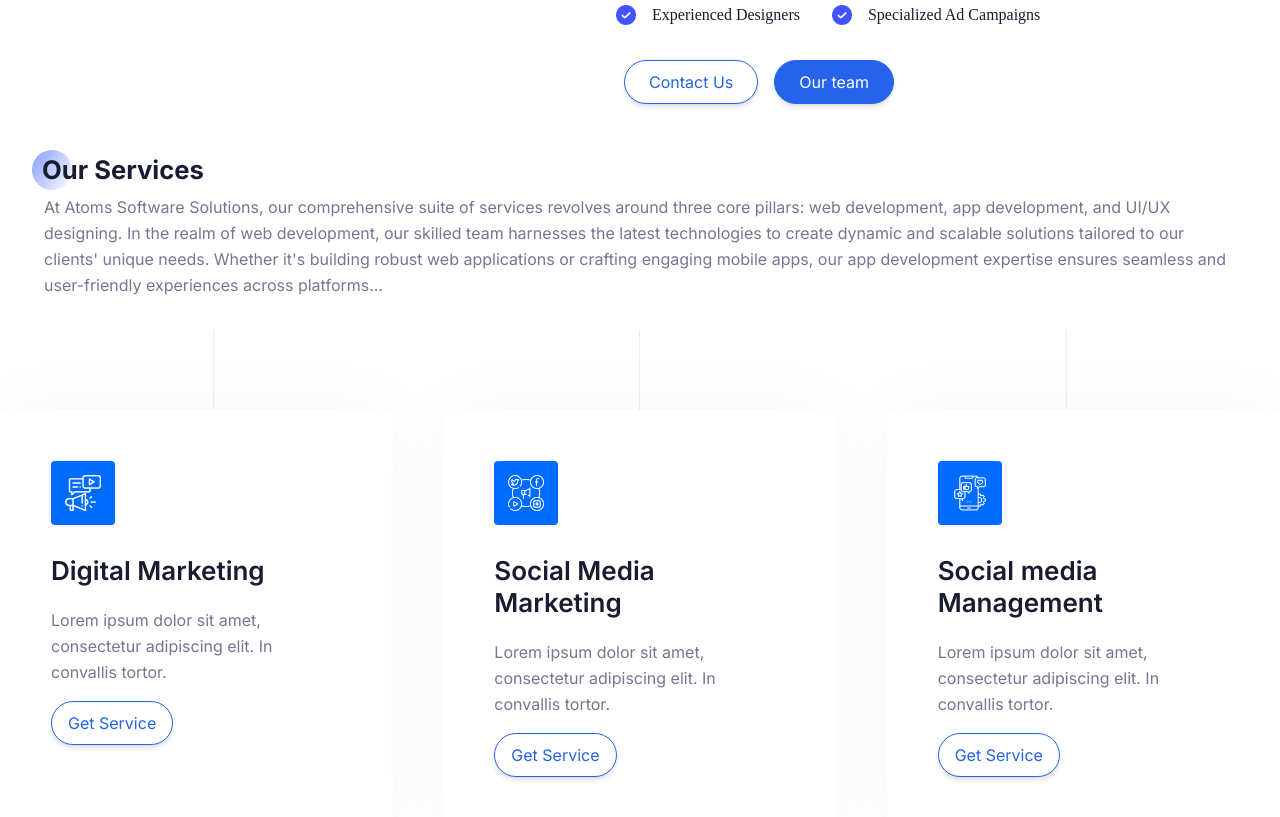
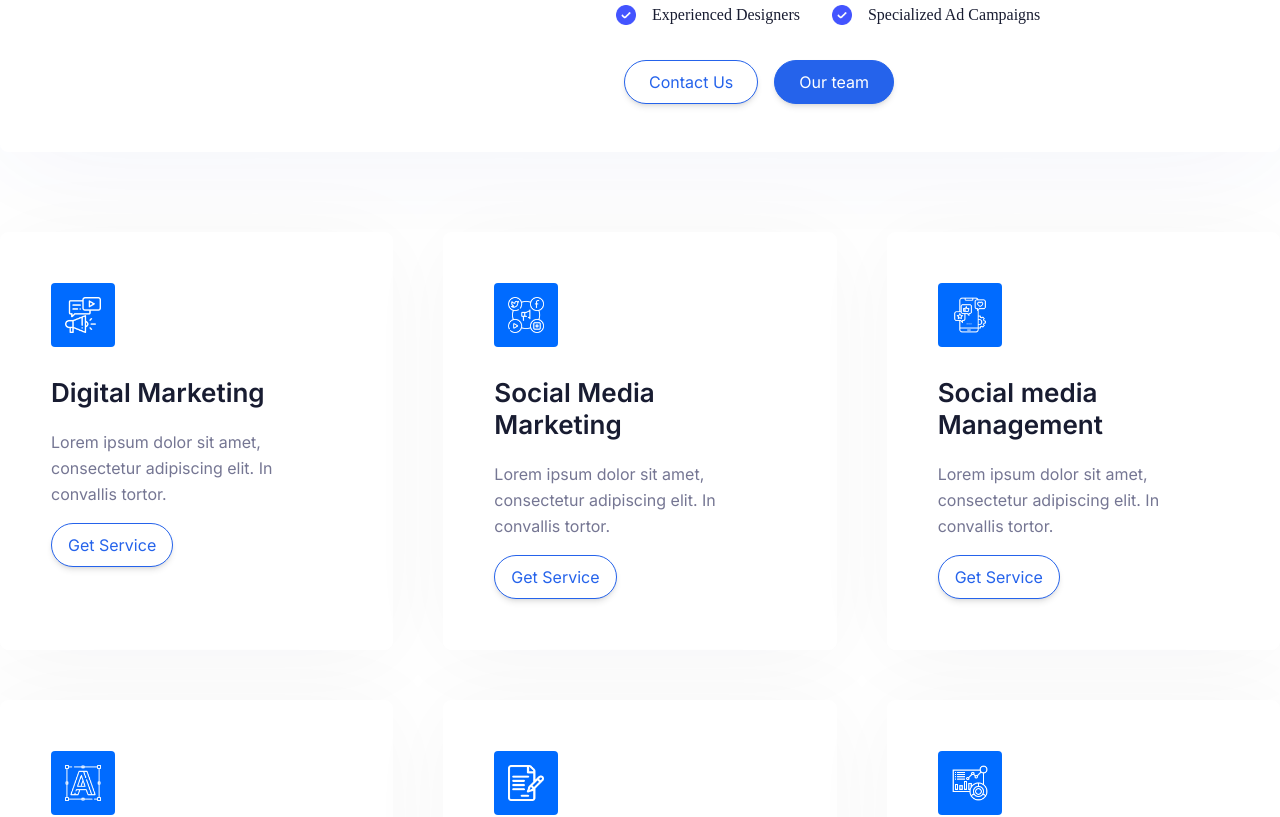
Before and after one commit to VenkataVijayaBhaskar007/digital_services, a Next.js app: page / in a window 1280 px wide. Shown: the part 500-1317 px from the top of the page. Built offline with nearby package versions, Linux system fonts and the light colour scheme.

Commit message:
added changes

```diff
--- a/components/About/index.tsx
+++ b/components/About/index.tsx
@@ -2,7 +2,6 @@
 import FeatureSection from "./Cards";
 import { motion } from "framer-motion";
 import { useSpring } from 'react-spring';
-
 import "./style.css"
 
 const About = () => {
@@ -164,37 +163,7 @@ const About = () => {
   </motion.div>
 </section>
 
-<section className="container py-8 bg-white font-poppins dark:bg-btndark" style={{ marginTop: '-3rem' }}>
-      <div className="max-auto aboutsec px-4">
-        <div className="flex flex-wrap">
-          <motion.div
-            variants={{
-              hidden: {
-                opacity: 0,
-                x: -40,
-              },
-              visible: {
-                opacity: 1,
-                x: 0,
-              },
-            }}
-            initial="hidden"
-            whileInView="visible"
-            transition={{ duration: 1, delay: 0.1 }}
-            className="animate_left w-full px-4"
-          >
-            <h2 className="text-with-circle background-circle mb-1 text2xl font-bold text-black dark:text-white 2xl:text-hero nowraps">
-              <span className="text-content">Our Services</span>
-            </h2>
-            <div className="px-3">
-              <p>
-                At Atoms Software Solutions, our comprehensive suite of services revolves around three core pillars: web development, app development, and UI/UX designing. In the realm of web development, our skilled team harnesses the latest technologies to create dynamic and scalable solutions tailored to our clients' unique needs. Whether it's building robust web applications or crafting engaging mobile apps, our app development expertise ensures seamless and user-friendly experiences across platforms...
-              </p>
-            </div>
-          </motion.div>
-        </div>
-      </div>
-    </section>
+
 
     <FeatureSection/>
 
--- a/components/Lines/index.tsx
+++ b/components/Lines/index.tsx
@@ -3,9 +3,9 @@ import React from "react";
 const Lines = () => {
   return (
     <div className="fixed left-0 top-0 -z-20 flex h-full w-full items-center justify-around">
-      <span className="flex h-full w-[1px] animate-line1 bg-stroke dark:bg-strokedark"></span>
-      <span className="flex h-full w-[1px] animate-line2 bg-stroke dark:bg-strokedark"></span>
-      <span className="flex h-full w-[1px] animate-line3 bg-stroke dark:bg-strokedark"></span>
+      <span className="flex h-full w-[1px] animate-line1"></span>
+      <span className="flex h-full w-[1px] animate-line2"></span>
+      <span className="flex h-full w-[1px] animate-line3"></span>
     </div>
   );
 };
--- a/package.json
+++ b/package.json
@@ -25,7 +25,9 @@
     "react": "^18.2.0",
     "react-dom": "^18.2.0",
     "react-hot-toast": "^2.4.1",
+    "react-slick": "^0.29.0",
     "react-spring": "^9.7.3",
+    "slick-carousel": "^1.8.1",
     "styled-components": "^6.1.1",
     "swiper": "^9.3.2",
     "tailwindcss": "^3.3.5",
```
Also changed, not shown: components/About/style.css (line endings or trailing spaces), 2 other files (tests, documents, lock files or other folders).
